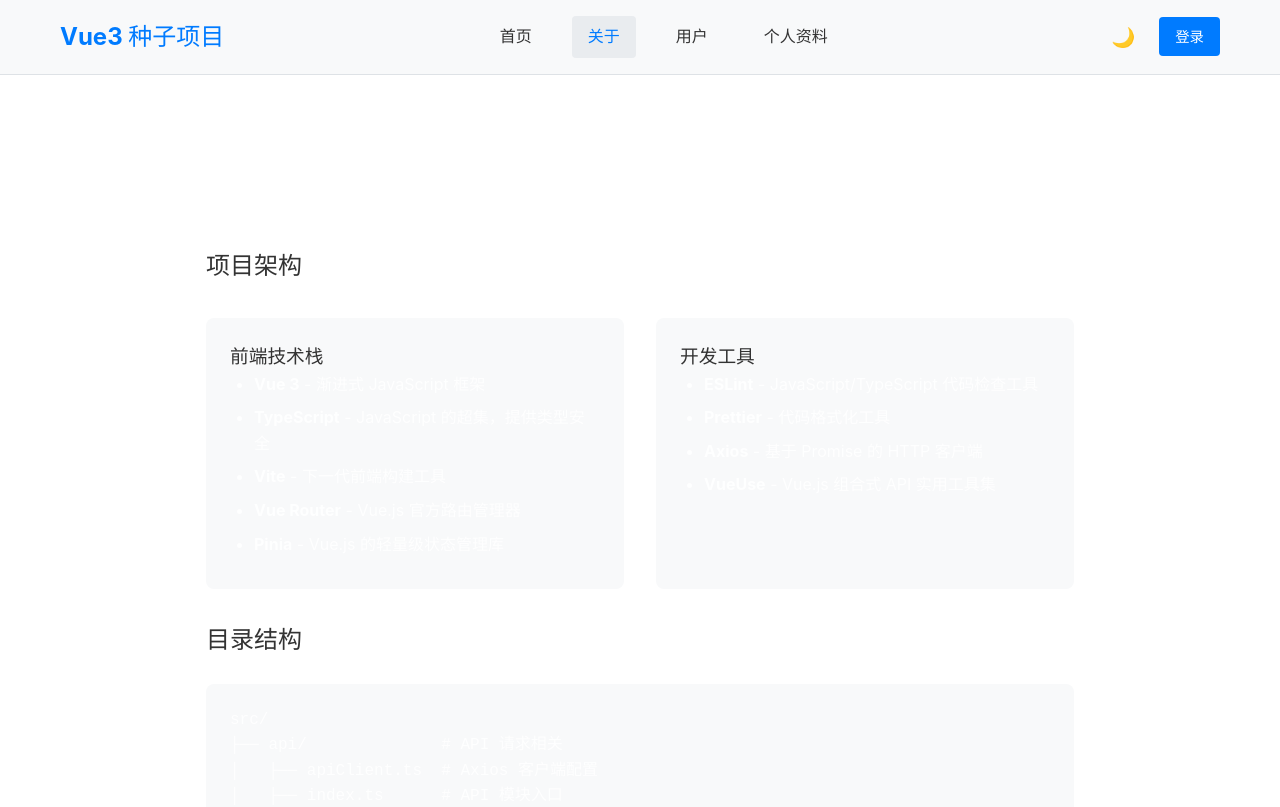
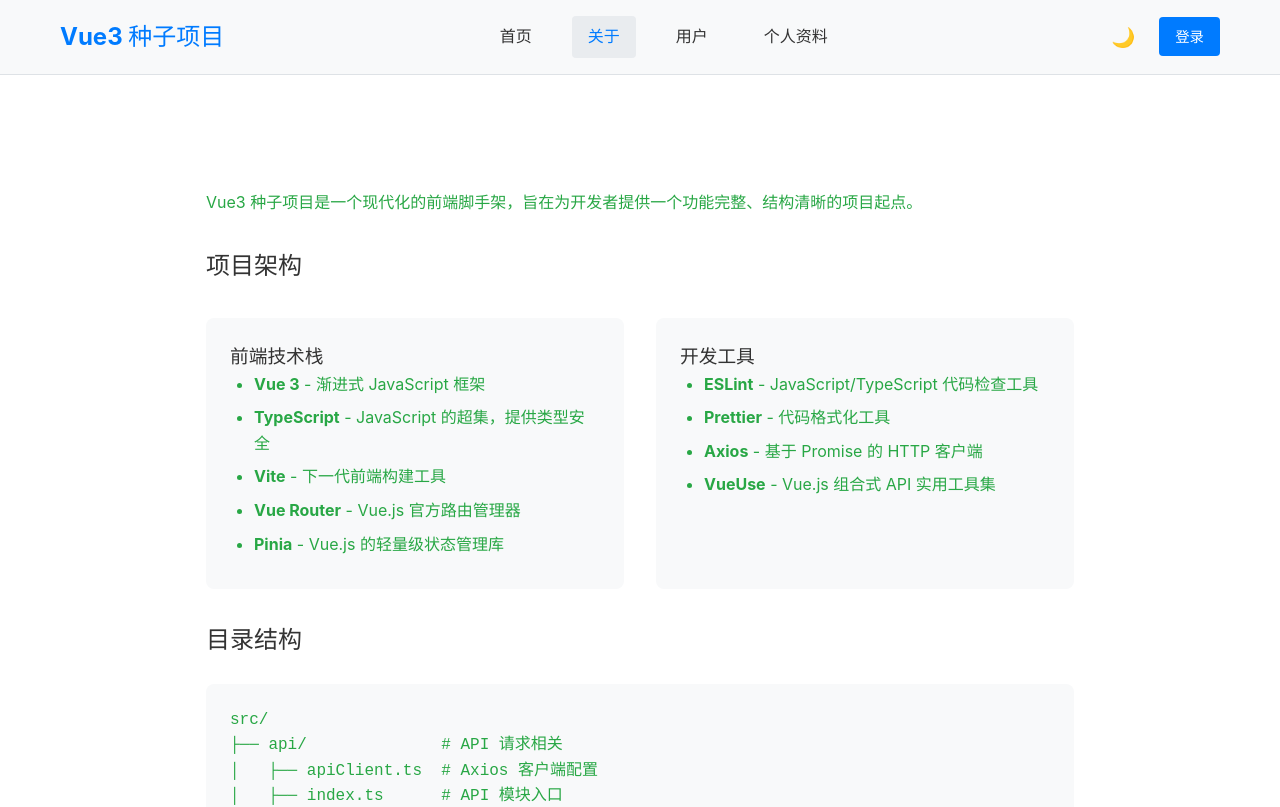
Before and after one commit to zyd806094224/Vue3SeedProject, a Vue app: page /about in a window 1280 px wide. Shown: the top 807 px of the page. Built offline with nearby package versions, Linux system fonts and the light colour scheme.

Commit message:
修改样式颜色

```diff
--- a/src/views/AboutView.vue
+++ b/src/views/AboutView.vue
@@ -78,6 +78,7 @@ npm run build</code></pre>
   max-width: 900px;
   margin: 0 auto;
   padding: 0 1rem;
+  color: #28a745;
 }
 
 .architecture {
--- a/src/views/UserView.vue
+++ b/src/views/UserView.vue
@@ -149,6 +149,7 @@ const goToProfile = () => {
   background-color: var(--bg-secondary, #f8f9fa);
   padding: 2rem;
   border-radius: 8px;
+  color: #28a745;
 }
 
 .form-group {
@@ -195,7 +196,7 @@ const goToProfile = () => {
   padding: 1.5rem;
   border-radius: 6px;
   margin: 1.5rem 0;
-  box-shadow: 0 1px 3px rgba(0,0,0,0.1);
+  box-shadow: 0 1px 3px rgba(0, 0, 0, 0.1);
 }
 
 .user-info .info-card p {
```
